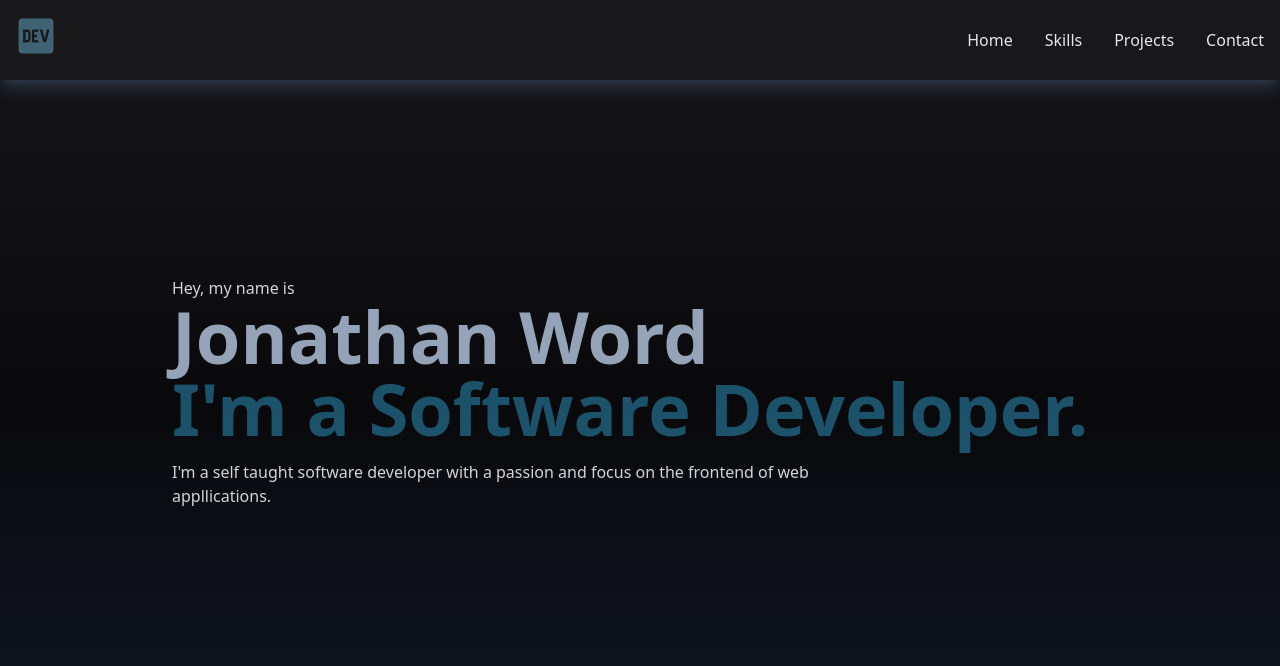
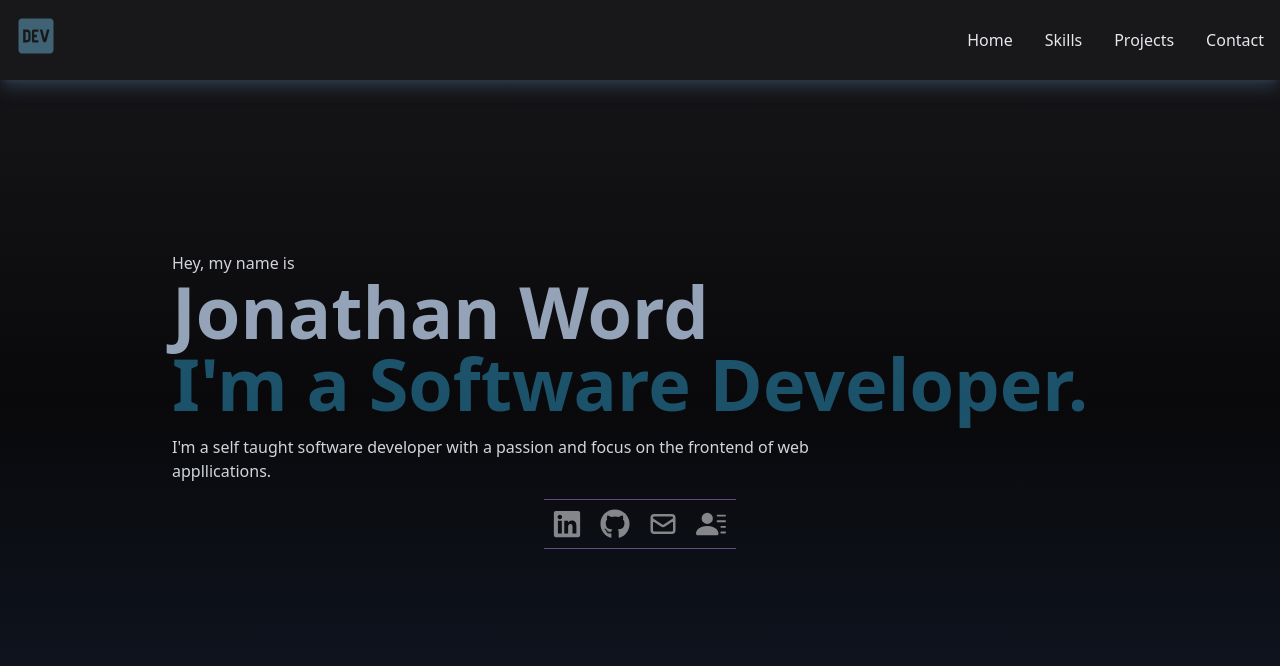
Before and after one commit to jonword/dev-personal, a Next.js app: page / in a window 1280 px wide. Shown: the top 666 px of the page. Built offline with nearby package versions, Linux system fonts and the light colour scheme.

Commit message:
add social icons to home page, fix links in the navbar

```diff
--- a/app/nav/nav.tsx
+++ b/app/nav/nav.tsx
@@ -14,34 +14,34 @@ const Nav = () => {
       {/* MENU */}
       <ul className="items-center justify-center pt-2 pb-2 flex text-gray-200">
         <li>
+          <Link href="/">
             <button className="flex w-full items-center justify-end px-4 hover:cursor-pointer hover:overline">
-            <Link href="/">
               <p>Home</p>
+            </button>
           </Link>
-          </button>
         </li>
 
         <li>
+          <Link href="/techskills">
             <button className="flex w-full items-center justify-end bg-none px-4  hover:cursor-pointer hover:overline hover:transition-all">
-            <Link href="/techskills">
               <p>Skills</p>
+            </button>
           </Link>
-          </button>
         </li>
 
         <li>
+          <Link href="projects">
             <button className="flex w-full items-center justify-end  bg-none px-4  hover:cursor-pointer hover:overline hover:transition-all">
-            <Link href="projects">
               <p>Projects</p>
+            </button>
           </Link>
-          </button>
         </li>
         <li>
+          <Link href="contact">
             <button className="flex w-full items-center justify-end bg-none px-4 hover:cursor-pointer hover:overline hover:transition-all">
-            <Link href="contact">
               <p>Contact</p>
+            </button>
           </Link>
-          </button>
         </li>
       </ul>
     </header>
--- a/app/page.tsx
+++ b/app/page.tsx
@@ -1,4 +1,5 @@
 import Image from "next/image";
+import Socials from "./socials/socials";
 
 export default function Home() {
   return (
@@ -16,6 +17,7 @@ export default function Home() {
           I'm a self taught software developer with a passion and focus on the
           frontend of web appllications.
         </p>
+        <Socials />
       </div>
     </main>
   );
```
Lines whose indentation alone changed are shown as unchanged.
